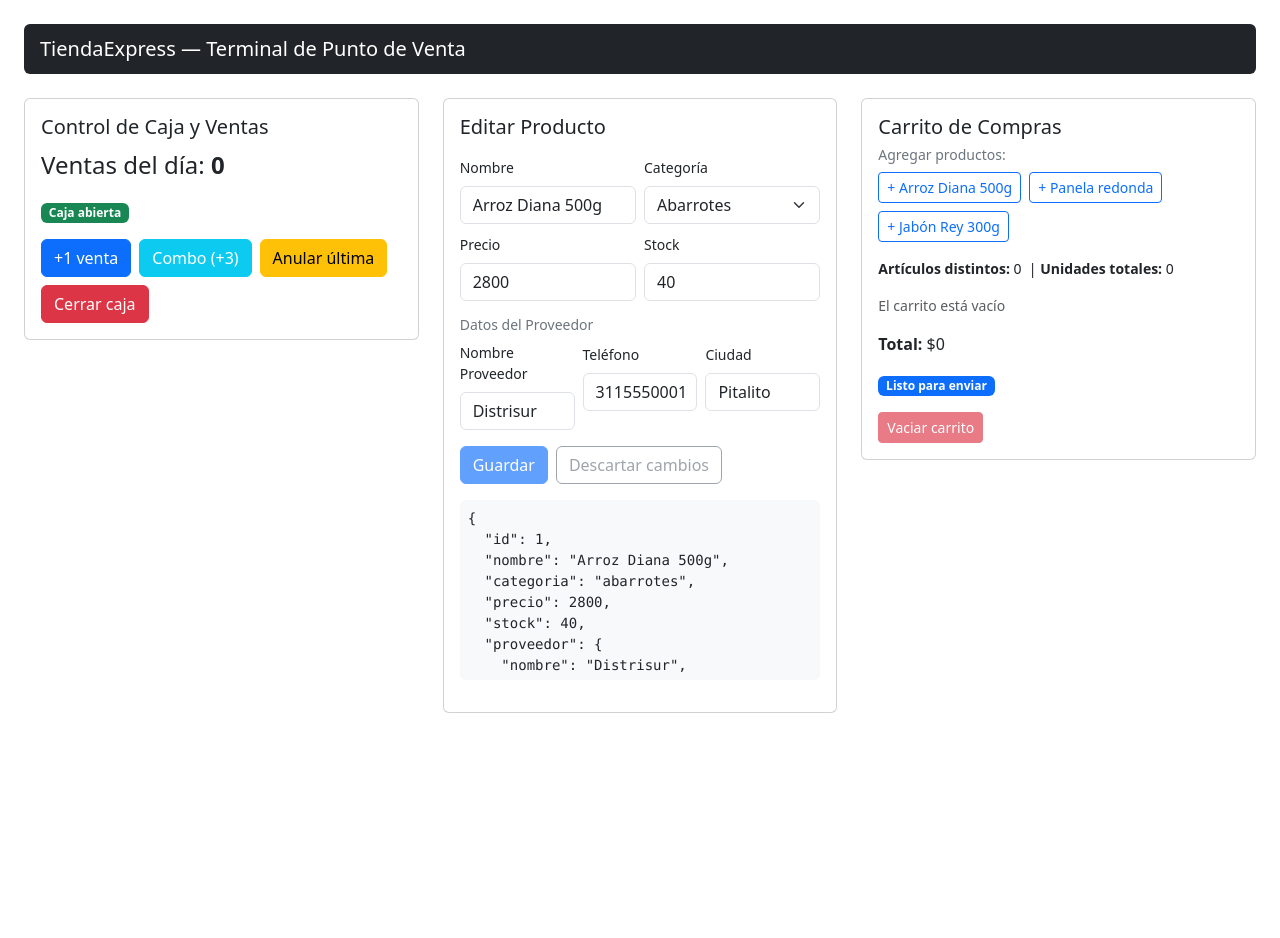
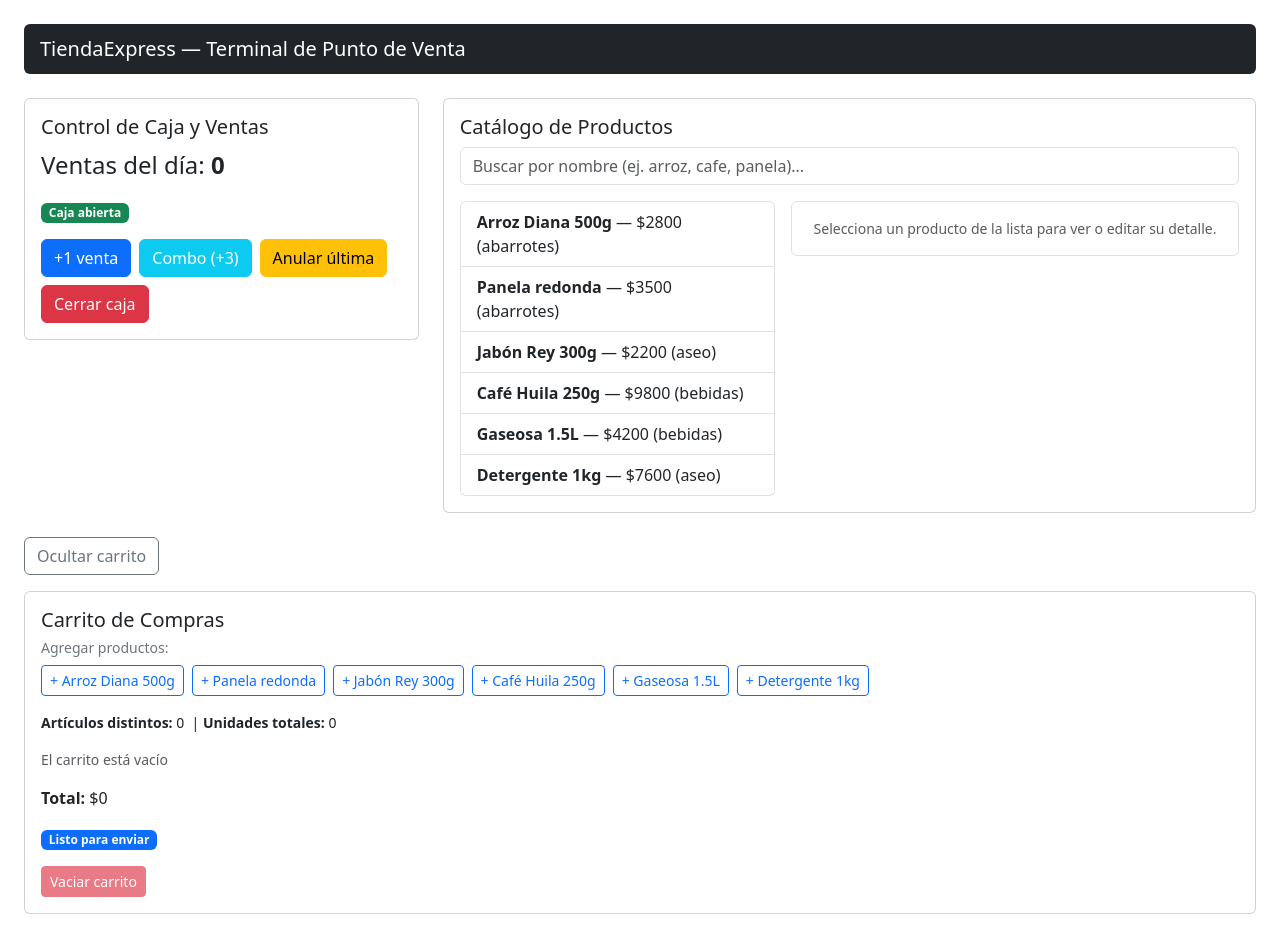
Before and after one commit to camilo1153110/tienda-express, a React (Vite) app: page / in a window 1280 px wide. Before the commit the page ends 800 px from the top, so only its background shows below. Built offline with nearby package versions, Linux system fonts and the light colour scheme; the HTML template or start-up script is replaced by a standard one.

Commit message:
avanzando con el bloque 4 aunque he tenido algunos problemas de organizacion

```diff
--- a/src/App.tsx
+++ b/src/App.tsx
@@ -1,35 +1,45 @@
-import { useState } from 'react';
+import { useState, useEffect } from 'react';
+import type { Producto, ItemCarrito } from './types/tienda';
+import { useProducts } from './hooks/useProducts';
+import { useToggle } from './hooks/useToggle';
 import Card from './components/Card';
 import VentasCounter from './components/VentasCounter';
-import ProductForm from './components/ProductForm';
+import ProductList from './components/ProductList';
+import ProductDetail from './components/ProductDetail';
 import Cart from './components/Cart';
-import type { Producto, ItemCarrito } from './types/tienda';
-
-const PRODUCTO_INICIAL: Producto = {
-  id: 1,
-  nombre: 'Arroz Diana 500g',
-  categoria: 'abarrotes',
-  precio: 2800,
-  stock: 40,
-  proveedor: {
-    nombre: 'Distrisur',
-    contacto: { telefono: '3115550001', ciudad: 'Pitalito' },
-  },
-};
-
-const CATALOGO_DEMO: Producto[] = [
-  { id: 1, nombre: 'Arroz Diana 500g', categoria: 'abarrotes', precio: 2800, stock: 40, proveedor: { nombre: 'Distrisur', contacto: { telefono: '3115550001', ciudad: 'Pitalito' } } },
-  { id: 2, nombre: 'Panela redonda', categoria: 'abarrotes', precio: 3500, stock: 25, proveedor: { nombre: 'Trapiche La Esperanza', contacto: { telefono: '3115550002', ciudad: 'Timaná' } } },
-  { id: 3, nombre: 'Jabón Rey 300g', categoria: 'aseo', precio: 2200, stock: 60, proveedor: { nombre: 'Distrisur', contacto: { telefono: '3115550001', ciudad: 'Pitalito' } } },
-];
 
 function App() {
-  const [productoActual, setProductoActual] = useState<Producto>(PRODUCTO_INICIAL);
+  const [busqueda, setBusqueda] = useState('');
+  const { productos: productosServidor, cargando, error } = useProducts(busqueda);
+
+  const [productosEditables, setProductosEditables] = useState<Producto[]>([]);
+  const [productosServidorPrevio, setProductosServidorPrevio] = useState(productosServidor);
+
+  if (productosServidor !== productosServidorPrevio) {
+    setProductosServidorPrevio(productosServidor);
+    setProductosEditables(productosServidor);
+  }
+
+  const [seleccionadoId, setSeleccionadoId] = useState<number | null>(null);
+
+  const seleccionado = seleccionadoId !== null
+    ? productosEditables.find(p => p.id === seleccionadoId) ?? null
+    : null;
+
   const [items, setItems] = useState<ItemCarrito[]>([]);
-
   const unidades = items.reduce((sum, item) => sum + item.cantidad, 0);
 
-  const handleGuardar = (p: Producto) => setProductoActual(p);
+  useEffect(() => {
+    document.title = unidades > 0 ? `(${unidades}) TiendaExpress` : 'TiendaExpress';
+  }, [unidades]);
+
+  const [mostrarCarrito, alternarCarrito] = useToggle(true);
+
+  const guardarProducto = (productoEditado: Producto) => {
+    setProductosEditables(prev =>
+      prev.map(p => p.id === productoEditado.id ? { ...productoEditado } : p)
+    );
+  };
 
   const agregarAlCarrito = (producto: Producto) => {
     setItems(prev => {
@@ -41,21 +51,34 @@ function App() {
             : item
         );
       }
-      return [...prev, { productoId: producto.id, nombre: producto.nombre, precio: producto.precio, cantidad: 1 }];
+      return [...prev, {
+        productoId: producto.id,
+        nombre: producto.nombre,
+        precio: producto.precio,
+        cantidad: 1,
+      }];
     });
   };
 
   const incrementarCantidad = (productoId: number) => {
-    setItems(prev => prev.map(item =>
-      item.productoId === productoId ? { ...item, cantidad: item.cantidad + 1 } : item
-    ));
+    setItems(prev =>
+      prev.map(item =>
+        item.productoId === productoId
+          ? { ...item, cantidad: item.cantidad + 1 }
+          : item
+      )
+    );
   };
 
   const decrementarCantidad = (productoId: number) => {
     setItems(prev =>
-      prev.map(item =>
-        item.productoId === productoId ? { ...item, cantidad: item.cantidad - 1 } : item
-      ).filter(item => item.cantidad > 0)
+      prev
+        .map(item =>
+          item.productoId === productoId
+            ? { ...item, cantidad: item.cantidad - 1 }
+            : item
+        )
+        .filter(item => item.cantidad > 0)
     );
   };
 
@@ -63,32 +86,99 @@ function App() {
     setItems(prev => prev.filter(item => item.productoId !== productoId));
   };
 
-  const vaciarCarrito = () => setItems([]);
+  const vaciarCarrito = () => {
+    setItems([]);
+  };
+
+  const reintentar = () => {
+    setBusqueda('');
+  };
 
   return (
     <div className="container-fluid p-4">
-      <nav className="navbar navbar-dark bg-dark px-3 mb-4 rounded">
+      <nav className="navbar navbar-dark bg-dark px-3 mb-4 rounded d-flex justify-content-between">
         <span className="navbar-brand mb-0 h1">TiendaExpress — Terminal de Punto de Venta</span>
         {unidades > 0 && (
           <span className="badge bg-warning text-dark fs-6">{unidades} unid. en carrito</span>
         )}
       </nav>
 
-      <div className="row g-4">
-        <div className="col-md-4">
+      <div className="row g-4 mb-4">
+        <div className="col-lg-4">
           <Card>
             <VentasCounter />
           </Card>
         </div>
 
-        <div className="col-md-4">
-          <ProductForm productoInicial={productoActual} onGuardar={handleGuardar} />
+        <div className="col-lg-8">
+          <div className="card p-3 h-100">
+            <h5 className="card-title">Catálogo de Productos</h5>
+            <div className="mb-3">
+              <input
+                type="text"
+                className="form-control"
+                placeholder="Buscar por nombre (ej. arroz, cafe, panela)..."
+                value={busqueda}
+                onChange={(e: React.ChangeEvent<HTMLInputElement>) => setBusqueda(e.target.value)}
+                disabled={cargando}
+              />
             </div>
 
-        <div className="col-md-4">
+            {error && (
+              <div className="alert alert-danger py-2 d-flex justify-content-between align-items-center">
+                <span>{error}</span>
+                <button className="btn btn-outline-danger btn-sm" onClick={reintentar}>
+                  Reintentar
+                </button>
+              </div>
+            )}
+
+            {cargando && (
+              <div className="py-2 text-secondary">
+                <em>Cargando productos…</em>
+              </div>
+            )}
+
+            {!cargando && !error && (
+              <div className="row g-3">
+                <div className="col-md-5">
+                  <ProductList
+                    productos={productosEditables}
+                    seleccionadoId={seleccionadoId}
+                    onSeleccionar={setSeleccionadoId}
+                  />
+                </div>
+                <div className="col-md-7">
+                  {seleccionado ? (
+                    <ProductDetail
+                      producto={seleccionado}
+                      onGuardar={guardarProducto}
+                      onAgregarAlCarrito={agregarAlCarrito}
+                    />
+                  ) : (
+                    <div className="text-muted small p-3 border rounded text-center">
+                      Selecciona un producto de la lista para ver o editar su detalle.
+                    </div>
+                  )}
+                </div>
+              </div>
+            )}
+          </div>
+        </div>
+      </div>
+
+      <div className="mb-3">
+        <button className="btn btn-outline-secondary" onClick={alternarCarrito}>
+          {mostrarCarrito ? 'Ocultar carrito' : 'Mostrar carrito'}
+        </button>
+      </div>
+
+      {mostrarCarrito && (
+        <div className="row">
+          <div className="col-lg-12">
             <Cart
               items={items}
-            productos={CATALOGO_DEMO}
+              productos={productosEditables}
               onAgregar={agregarAlCarrito}
               onIncrementar={incrementarCantidad}
               onDecrementar={decrementarCantidad}
@@ -97,6 +187,7 @@ function App() {
             />
           </div>
         </div>
+      )}
     </div>
   );
 }
```
Lines whose indentation alone changed are shown as unchanged.
